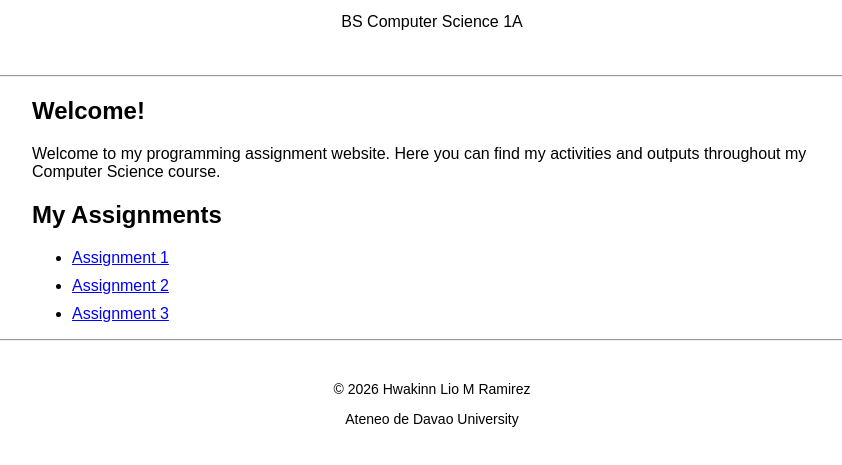
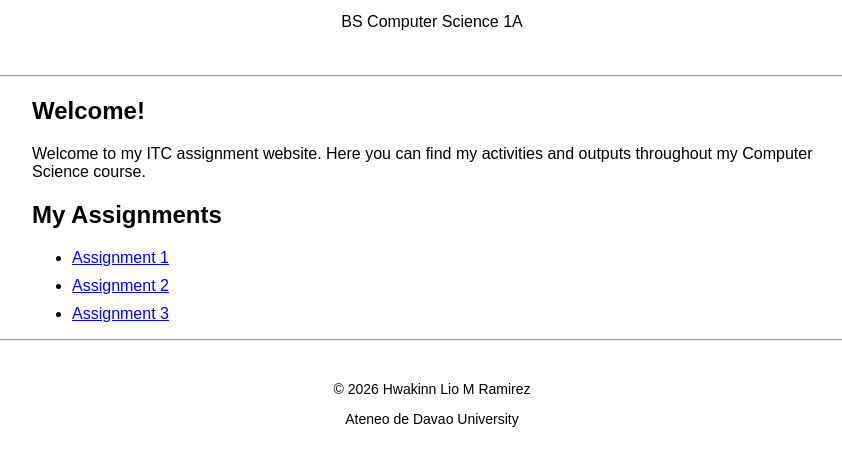
Before and after one commit to hramirez-hue/Webpage, a plain HTML site: page index.html in a window 1280 px wide. Shown: the part 265-730 px from the top of the page, without its empty margins (208-1050 px from the left). Drawn offline with Linux system fonts and the light colour scheme; files whose address does not match are found by name.

Commit message:
Add files via upload

```diff
--- a/index.html
+++ b/index.html
@@ -2,7 +2,7 @@
 <!DOCTYPE html>
 <html>
 <head>
-    <title>My Programming Assignments</title>
+    <title>My Program Webpage</title>
     <link rel="stylesheet" href="style.css">
 </head>
 
@@ -22,7 +22,7 @@
         <h2>Welcome!</h2>
 
         <p>
-            Welcome to my programming assignment website.
+            Welcome to my ITC assignment website.
             Here you can find my activities and outputs
             throughout my Computer Science course.
         </p>
```
